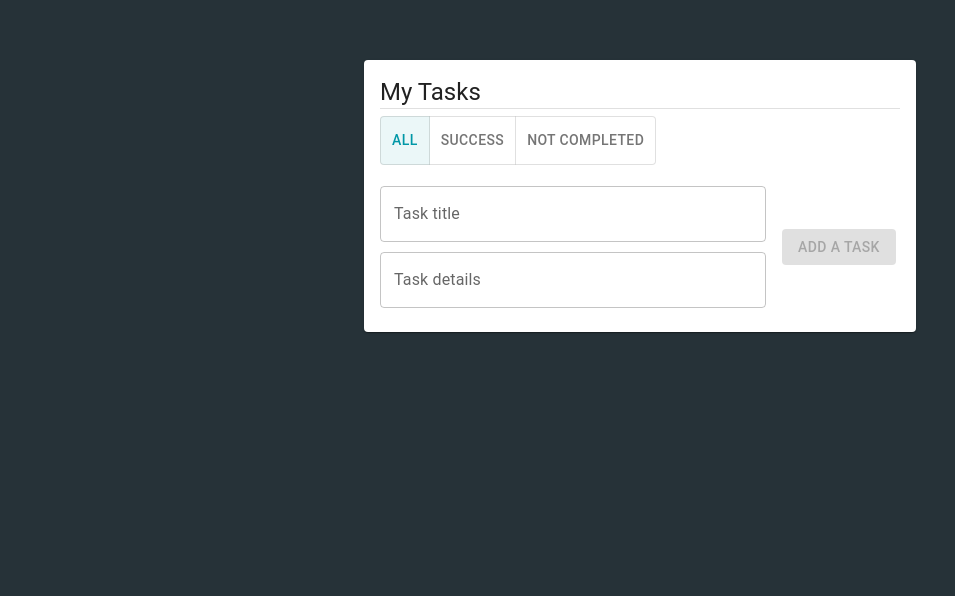
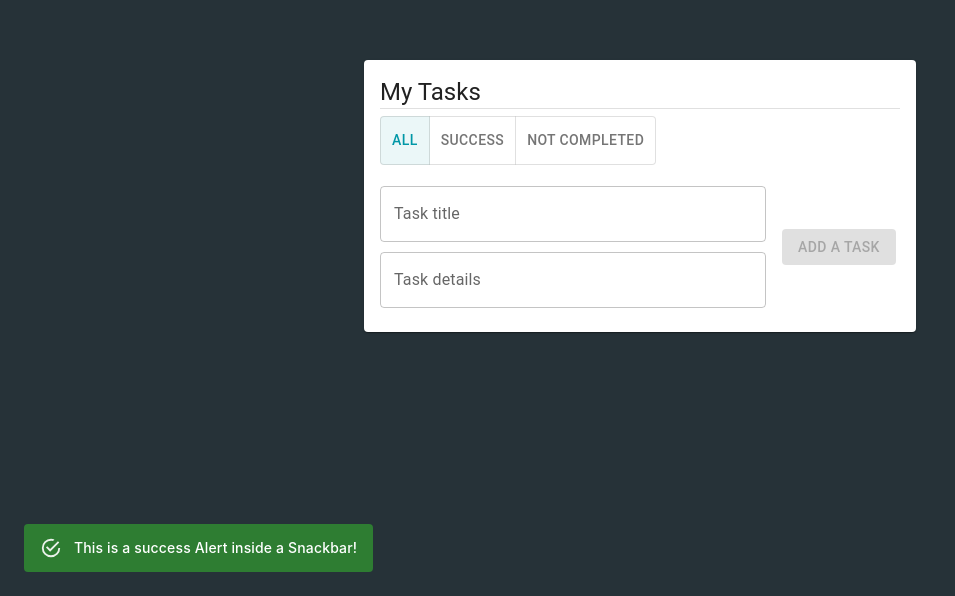
Before and after one commit to amen-ramadan/todo-list, a React (Vite) app: page / in a window 1280 px wide. Shown: the part 204-800 px from the top of the page, without its empty margins (0-955 px from the left). Built offline with nearby package versions, Linux system fonts and the light colour scheme.

Commit message:
snackBar added and simple edit

```diff
--- a/src/App.jsx
+++ b/src/App.jsx
@@ -5,6 +5,7 @@
 import TodosContext from "./context/TodosContext";
 import { ThemeProvider } from "@emotion/react";
 import { createTheme } from "@mui/material";
+import MySnackBar from "./Components/MySnackBar/MySnackBar";
 
 const initialTodos = [
   {
@@ -36,9 +37,19 @@
 
 function App() {
   const [todos, setTodos] = useState(initialTodos);
+  const [open, setOpen] = useState(true);
+
+  function showHideToast() {
+    setOpen(true);
+    setTimeout(() => {
+      setOpen(false);
+    }, 2000);
+  }
+
   return (
     <ThemeProvider theme={theme}>
       <div className="App flex-box">
+        <MySnackBar open={open} />
         <TodosContext.Provider value={{ todos, setTodos }}>
           <TodoList />
         </TodosContext.Provider>
--- /dev/null
+++ b/src/Components/MySnackBar/MySnackBar.jsx
@@ -0,0 +1,31 @@
+import * as React from "react";
+import Button from "@mui/material/Button";
+import Snackbar from "@mui/material/Snackbar";
+import IconButton from "@mui/material/IconButton";
+import CloseIcon from "@mui/icons-material/Close";
+import { Alert } from "@mui/material";
+
+export default function MySnackBar(open) {
+  const action = (
+    <React.Fragment>
+      <IconButton size="small" aria-label="close" color="inherit">
+        <CloseIcon fontSize="small" />
+      </IconButton>
+    </React.Fragment>
+  );
+
+  return (
+    <div>
+      <Snackbar
+        open={open}
+        autoHideDuration={6000}
+        message="Note archived"
+        action={action}
+      >
+        <Alert severity="success" variant="filled" sx={{ width: "100%" }}>
+          This is a success Alert inside a Snackbar!
+        </Alert>
+      </Snackbar>
+    </div>
+  );
+}
```
